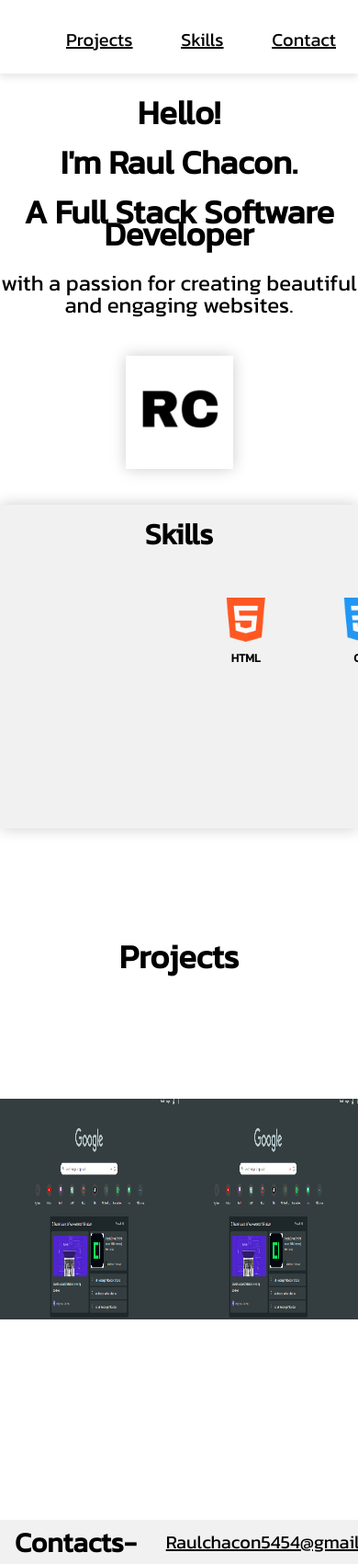
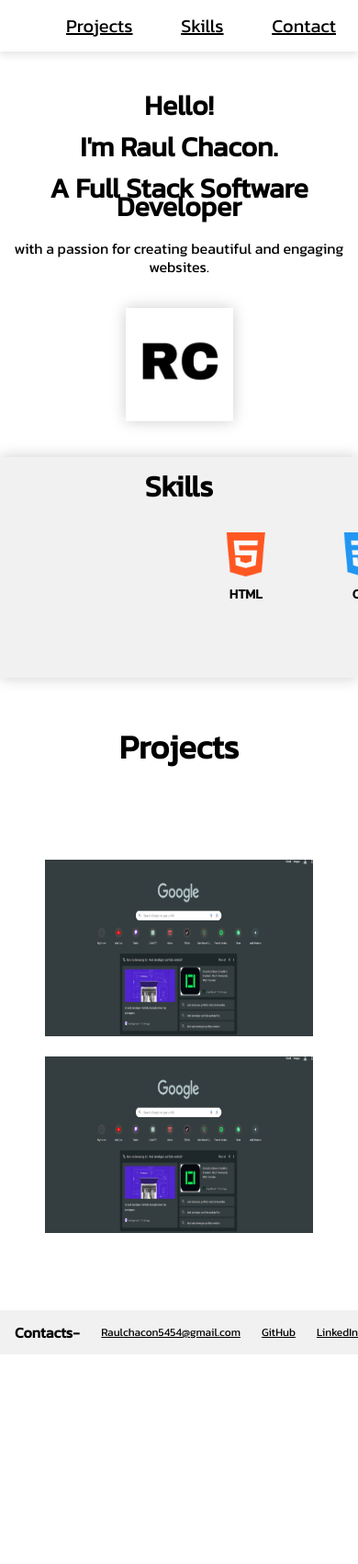
Before and after one commit to RaulChacon54/Portfolio-Website, a plain HTML site: page Index.html in a window 390 px wide. Shown: the top 1701 px of the page at 92% size. After the commit the page ends 1473 px from the top, so only its background shows below. Drawn offline with Linux system fonts and the light colour scheme.

Commit message:
Made Website Responsive

```diff
--- a/styles.css
+++ b/styles.css
@@ -157,7 +157,7 @@ li:hover {
 
 #projects-section {
     width: 100%;
-    height: 40rem;
+    height: 50rem;
 }
 
 
@@ -172,12 +172,14 @@ li:hover {
     height: 20rem;
     display: flex;
     justify-content: space-around;
+    flex-wrap: wrap;
+    gap: 7%;
     margin-top: 8rem;
 
 }
 .project {
-    width: 25rem;
-    height: 15rem;
+    width: 38rem;
+    height: 25rem;
     position: relative;
     transition: box-shadow 0.3s ease;
 }
@@ -238,8 +240,12 @@ li:hover {
     color: white;
 }
 
+
+
+
+
 footer {
-    width: 100%;
+    max-width: 100%;
     height: 3rem;
     background-color: #f1f1f1;
     text-align: center;
@@ -257,18 +263,21 @@ footer {
 .contact h2 {
     margin-left: 1rem;
     margin-right: 1rem;
+    font-size: 1rem;
     font-weight: 600;
 }
 
 .contact-links {
     display: flex;
     justify-content: space-around;
-    width: 75%;
+    align-items: right;
+    max-width: 75%;
 }
 footer a {
     transition: background-color 0.3s ease;
-    padding: .25rem 1rem;
     display: inline-block;
+    font-size: 1rem;
+    padding: 0.5rem 1rem;
 }
 footer a:hover {
     background-color: #b1b1b1;
@@ -295,20 +304,70 @@ footer a:hover {
   }
 
 
+@media screen and (max-width: 1440px) {
+    .introText {
+        margin-left: 5%;
+        font-size: 2.5rem;
+        line-height: 2.5rem;
+    }
+    .introText p {
+        font-size: 2rem;
+    }
+    #projects-section {
+        width: 100%;
+        height: 40rem;
+    }
+
+    .project {
+        width: 30rem;
+        height: 20rem;
+    }
+
+}
+
+@media screen and (max-width: 1024px){
+    #hello {
+        max-height: 40rem;
+    }
+    .introText {
+        margin-left: 2%;
+        font-size: 1.75rem;
+        line-height: 2rem;
+    }
+    .ppcontainer {
+        width: 30%;
+        height: 50%;
+        margin-top: 5%;
+        margin-right: 2%;
+        margin-bottom: 10%;
+        align-self: center;
+    }
+    #skills {
+        height: 15rem;
+    }
+    .skill-container {
+        height: 3rem;
+    }
+    .skill-image {
+        width: 3rem;
+        height: 3rem;
+    }
+    .project {
+        width: 25rem;
+        height: 15rem;
+    }
+}
 
 
 
-/* Styles for screens that are 768px wide or less */
+
+
 @media screen and (max-width: 768px) {
-    body {
-        overflow-x: hidden;
-    }
-    header {
-        margin: 0;
-        padding: 0;
-    }
-
+     body {
+        box-sizing: border-box;
+     }
     #hello {
+        margin-top: 4.5rem;
         flex-direction: column;
         height: auto;
     }
@@ -319,6 +378,10 @@ footer a:hover {
         font-size: 1.5rem;
         line-height: 1.5rem;
     }
+
+    .introText p {
+        font-size: 1.35rem;
+    }
     .ppcontainer {
         width: 30%;
         height: 25%;
@@ -327,31 +390,78 @@ footer a:hover {
         margin-bottom: 10%;
         align-self: center;
     }
-
-
-
+    #skills {
+        height: 15rem;
+    }
     .skill-container {
-        height: auto;
+        height: 3rem;
     }
-
     .skill-image {
-        width: 4rem;
-        height: 4rem;
+        width: 3rem;
+        height: 3rem;
     }
-
     .skill-container h6 {
         font-size: 0.9rem;
+    }
+    #projects-section {
+        height: 40rem;
+    }
+    .projects-heading{
+        margin-top: 3rem;
+        margin-bottom: 6rem;
+    }
+    .projects-container{
+        margin: 0;
+    }
+    .project {
+        width: 20rem;
+        height: 12rem;
+
     }
 }
 
 /* Styles for screens that are 480px wide or less */
-@media screen and (max-width: 480px) {
-    .skill-image {
-        width: 3rem;
-        height: 3rem;
+@media screen and (max-width: 500px) {
+
+    header {
+        max-height: 3.5rem;
+    }
+    .logo {
+        max-width: 3rem;
+        max-height: 3rem;
+    }
+    nav {
+        align-items: center;
+    }
+    #hello {
+        width: 100%;
+        margin-top: 0;
+    }
+    .introText {
+        width: 100%;
+        font-size: 1.25rem;
+        line-height: 1.25rem;
+    }
+    .introText p {
+        width: 100%;
+        font-size: 1rem;
     }
 
-    .skill-container h6 {
-        font-size: 0.8rem;
+    .project {
+        width: 75%;
+    }
+    footer a {
+        font-size: .75rem;
+        padding: 0;
+        margin: 0;
+    }
+    .contact {
+        width: 100%;
+        display: flex;
+    }
+    .contact-links {
+        width: 100%;
+        justify-content: right;
+        gap: 8%;
     }
 }
```
